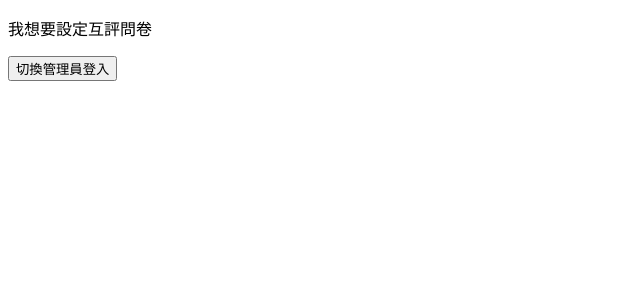
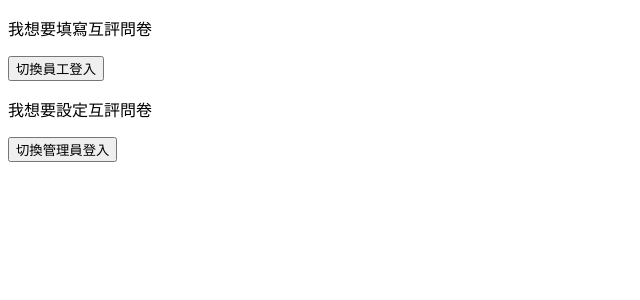
Before and after one commit to yupeiq1718/peer-assessment, a Vue app: page / in a window 1280 px wide. Shown: the top 300 px of the page, without its empty margins (0-640 px from the left). Built offline with nearby package versions, Linux system fonts and the light colour scheme; the HTML template or start-up script is replaced by a standard one.

Commit message:
feat: modify grid to position for animation

```diff
--- a/src/views/HomePage.vue
+++ b/src/views/HomePage.vue
@@ -8,8 +8,8 @@ type TypeMap = {
 }
 
 const positionMap:TypeMap = {
-  staff: 'col-start-2',
-  admin: 'col-start-8'
+  staff: 'left-[8.33%] ',
+  admin: 'left-[8.33%] md:left-[41.67%] xl:left-[58.33%]'
 }
 
 const backgroundMap:TypeMap = {
@@ -32,34 +32,27 @@ const setType = (value:Type) => {
     class="fixed w-full h-screen duration-1000"
     :class="backgroundMap[type]"
   >
-    <div
-      class="absolute top-1/2 left-1/2 transform -translate-x-1/2 -translate-y-1/2 h-[480px] container rounded-2xl drop-shadow-md ease-linear"
-      :class="wrapperMap[type]"
-    />
     <div class="absolute left-1/2 transform -translate-x-1/2 container h-full grid grid-cols-12 items-center">
+      <div
+        class="absolute w-full h-[480px] rounded-2xl drop-shadow-md ease-linear"
+        :class="wrapperMap[type]"
+      />
       <section
-        v-show="type==='admin'"
-        class="col-start-2 col-span-3 text-center"
+        class="absolute left-[8.33%] hidden md:block w-1/3 text-center"
       >
         <p class="text-muted mb-4 text-lg">
-          {{ '我想要設定互評問卷' }}
+          {{ '我想要填寫互評問卷' }}
         </p>
         <BaseButton
           variant="muted"
           class="bg-transparent text-lg"
           @click="setType('staff')"
         >
-          {{ '切換管理員登入' }}
+          {{ '切換員工登入' }}
         </BaseButton>
       </section>
       <section
-        class="bg-white h-[720px] col-span-4 rounded-2xl drop-shadow-md"
-        :class="positionMap[type]"
-      />
-
-      <section
-        v-show="type==='staff'"
-        class="col-start-9 col-span-3 text-center"
+        class="absolute right-[8.33%] hidden md:block w-1/3 text-center"
       >
         <p class="text-muted mb-4 text-lg">
           {{ '我想要設定互評問卷' }}
@@ -72,6 +65,10 @@ const setType = (value:Type) => {
           {{ '切換管理員登入' }}
         </BaseButton>
       </section>
+      <section
+        class="absolute bg-white w-5/6 md:w-1/2 xl:w-1/3 h-[720px] rounded-2xl drop-shadow-md duration-1000 ease-in-out"
+        :class="positionMap[type]"
+      />
     </div>
   </div>
 </template>
```
